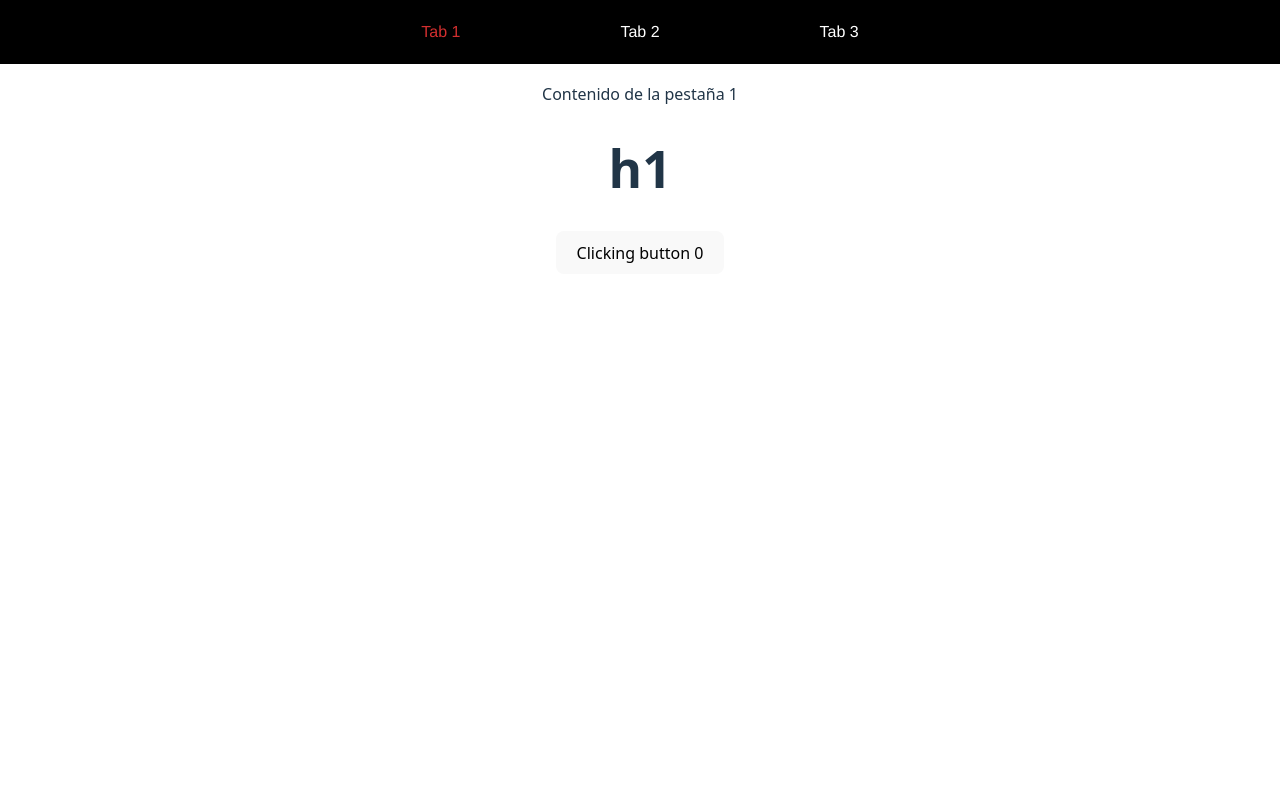
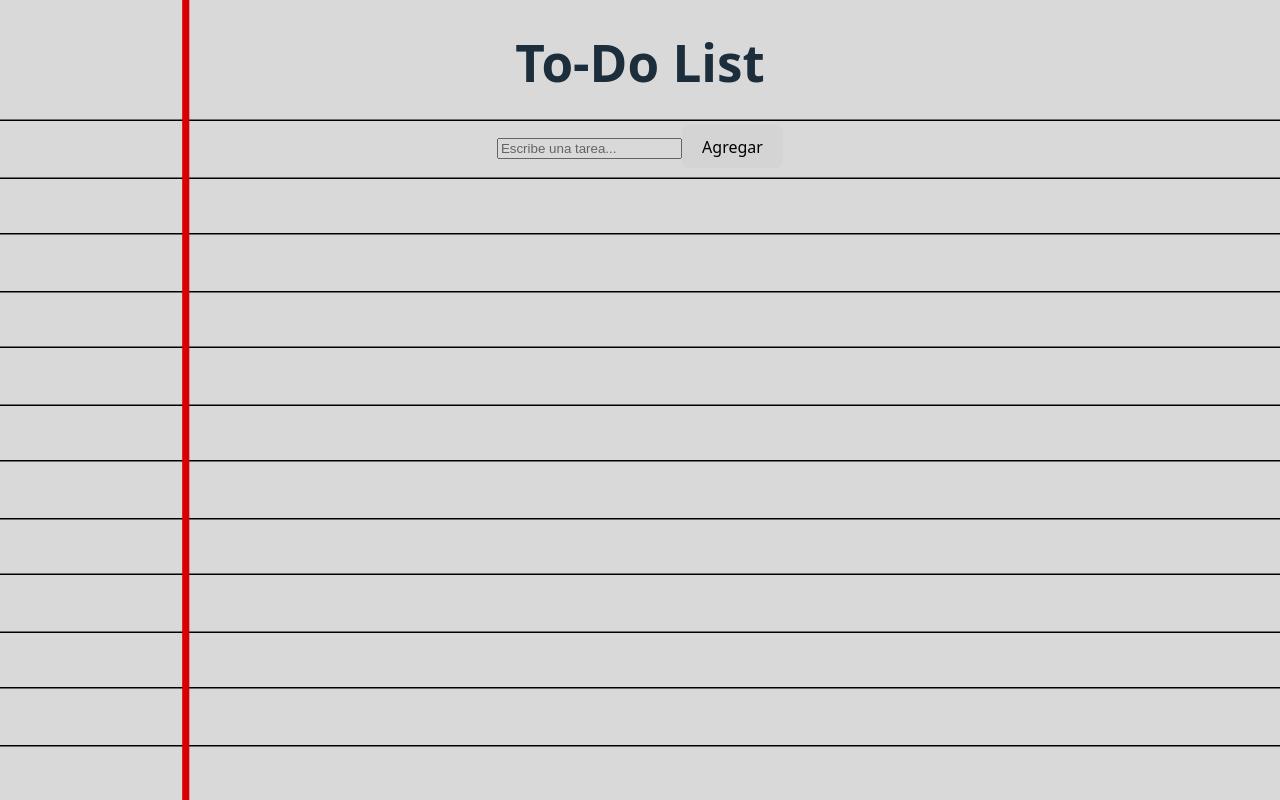
Before and after one commit to dantefxz/TodoList, a React (Vite) app: page / in a window 1280 px wide. Shown: the top 800 px of the page. Built offline with nearby package versions, Linux system fonts and the light colour scheme.

Commit message:
Changed to a to-do list

```diff
--- a/src/App.tsx
+++ b/src/App.tsx
@@ -1,21 +1,24 @@
 import { useState } from 'react'
-import Header from "./components/Header"
 import './App.css'
+import AgregarTarea from './components/AgregarTarea';
+import ListaTareas from './components/ListaTareas';
+import './components/Tareas.css'
 
-function App() {
-  const [count, setCount] = useState(0)
+const App = () => {
+  const [lista, setLista] = useState<string[]>([]);
+
+  const agregarTarea = (tarea: string) => {
+    if (tarea.trim() === '') return;
+    setLista([...lista, tarea]);
+  };
 
   return (
-    <>
-    <Header />
-      <h1>h1</h1>
-      <div className="card">
-        <button onClick={() => setCount((count) => count + 1)}>
-          Clicking button {count}
-        </button>
-      </div>
-    </>
-  )
+    <div>
+      <h1>To-Do List</h1>
+      <AgregarTarea agregarTarea={agregarTarea} />
+      <ListaTareas lista={lista} />
+    </div>
+  );
 }
 
 export default App
--- /dev/null
+++ b/src/components/AgregarTarea.tsx
@@ -0,0 +1,32 @@
+import {useState} from "react";
+
+interface AgregarTareaProps {
+    agregarTarea: (tarea: string) => void;
+  }
+
+const AgregarTarea = ({ agregarTarea }: AgregarTareaProps) => {
+    const [tarea, setTarea] = useState<string>('');
+
+    const handleChange = (e: React.ChangeEvent<HTMLInputElement>) => {
+      setTarea(e.target.value);
+    };
+
+    const handleAgregar = () => {
+      agregarTarea(tarea);
+      setTarea('');
+    };
+
+    return (
+      <div>
+        <input
+          type="text"
+          value={tarea}
+          onChange={handleChange}
+          placeholder="Escribe una tarea..."
+        />
+        <button onClick={handleAgregar}>Agregar</button>
+      </div>
+    );
+};
+
+export default AgregarTarea;
--- a/src/components/Header.css
+++ /dev/null
@@ -1,63 +0,0 @@
-
-header {
-  display: flex;
-  justify-content: center;
-  align-items: center;
-  border-bottom: 0.13rem solid #ffffff;
-  background-color: #000000;
-  width: 100%;
-  height: 4rem;
-}
-
-.tab-buttons {
-  list-style-type: none;
-  display: flex;
-  padding: 0;
-  margin: 0
-}
-
-.tab-buttons li {
-  margin: 0 0rem;
-}
-
-.tab-buttons button {
-  all: unset;
-  cursor: pointer;
-}
-
-.tab-buttons button {
-  color: #ffffff;
-  font-family: 'Franklin Gothic Medium', 'Arial Narrow', Arial, sans-serif;
-  padding: 0.1rem 5rem;
-  font-size: 1rem;
-  cursor: pointer;
-  transition: border-color 0.2s, color 0.2s;
-  position: relative;
-}
-
-.tab-buttons button::after {
-  content: '';
-  position: absolute;
-  bottom: 0;
-  left: 0;
-  width: 0;
-  height: 0.1rem;
-  background-color: #d32f2f;
-  transition: width 0.25s ease;
-}
-
-.tab-buttons button:hover::after {
-  width: 100%;
-}
-
-.tab-buttons button:hover {
-  color: #d32f2f
-}
-
-.tab-buttons button.active {
-  color: #d32f2f !important;
-}
-
-.tab-buttons button:focus:not(:focus-visible) {
-  outline: none;
-}
--- a/src/components/Header.tsx
+++ /dev/null
@@ -1,39 +0,0 @@
-import { useState } from 'react';
-import "./Header.css";
-
-export default function Tabs() {
-  const [activeTab, setActiveTab] = useState('tab1');
-
-  const tabs = [
-    { id: 'tab1', label: 'Tab 1', content: 'Contenido de la pestaña 1' },
-    { id: 'tab2', label: 'Tab 2', content: 'Contenido de la pestaña 2' },
-    { id: 'tab3', label: 'Tab 3', content: 'Contenido de la pestaña 3' },
-  ];
-
-  return (
-    <div>
-      <header>
-        <nav>
-          <ul className="tab-buttons">
-            {tabs.map(tab => (
-              <li key={tab.id}>
-                <button
-                  className={activeTab === tab.id ? 'active' : ''}
-                  onClick={() => setActiveTab(tab.id)}
-                >
-                  {tab.label}
-                </button>
-              </li>
-            ))}
-          </ul>
-        </nav>
-      </header>
-
-      <div className="tab-content">
-        {tabs.map(tab =>
-          activeTab === tab.id ? <p key={tab.id}>{tab.content}</p> : null
-        )}
-      </div>
-    </div>
-  );
-}
--- /dev/null
+++ b/src/components/ListaTareas.tsx
@@ -0,0 +1,15 @@
+interface ListaTareasProps {
+    lista: string[];
+  }
+
+  const ListaTareas = ({ lista }: ListaTareasProps) => {
+    return (
+      <ul>
+        {lista.map((tarea, index) => (
+          <li key={index}>{tarea}</li>
+        ))}
+      </ul>
+    );
+  }
+
+  export default ListaTareas;
--- /dev/null
+++ b/src/components/Tareas.css
@@ -0,0 +1,5 @@
+ul{
+    display: flex;
+    justify-content: center;
+    align-items: center;
+}
--- a/src/index.css
+++ b/src/index.css
@@ -3,14 +3,24 @@
   line-height: 1.5;
   font-weight: 400;
 
-  color-scheme: light dark;
-  color: rgba(255, 255, 255, 0.87);
-  background-color: #242424;
-
+  color-scheme: light;
+  filter: brightness(85%);
+  background-size: 100% 100%;
+  background-image: url("assets/background.jpg");
+  background-position: center center;
+  background-repeat: no-repeat;
+  height: 100vw;
+  width: 100%;
   font-synthesis: none;
   text-rendering: optimizeLegibility;
   -webkit-font-smoothing: antialiased;
   -moz-osx-font-smoothing: grayscale;
+
+  --color-primary: #e7e1e1;
+  --color-secondary: rgb(196, 18, 77);
+  --color-accent: #0f0f0f;
+  --color-background: #e7e1e1;
+  --color-foreground: #181717;
 }
 
 a {
```
Also changed, not shown: src/assets/background.jpg (added).
